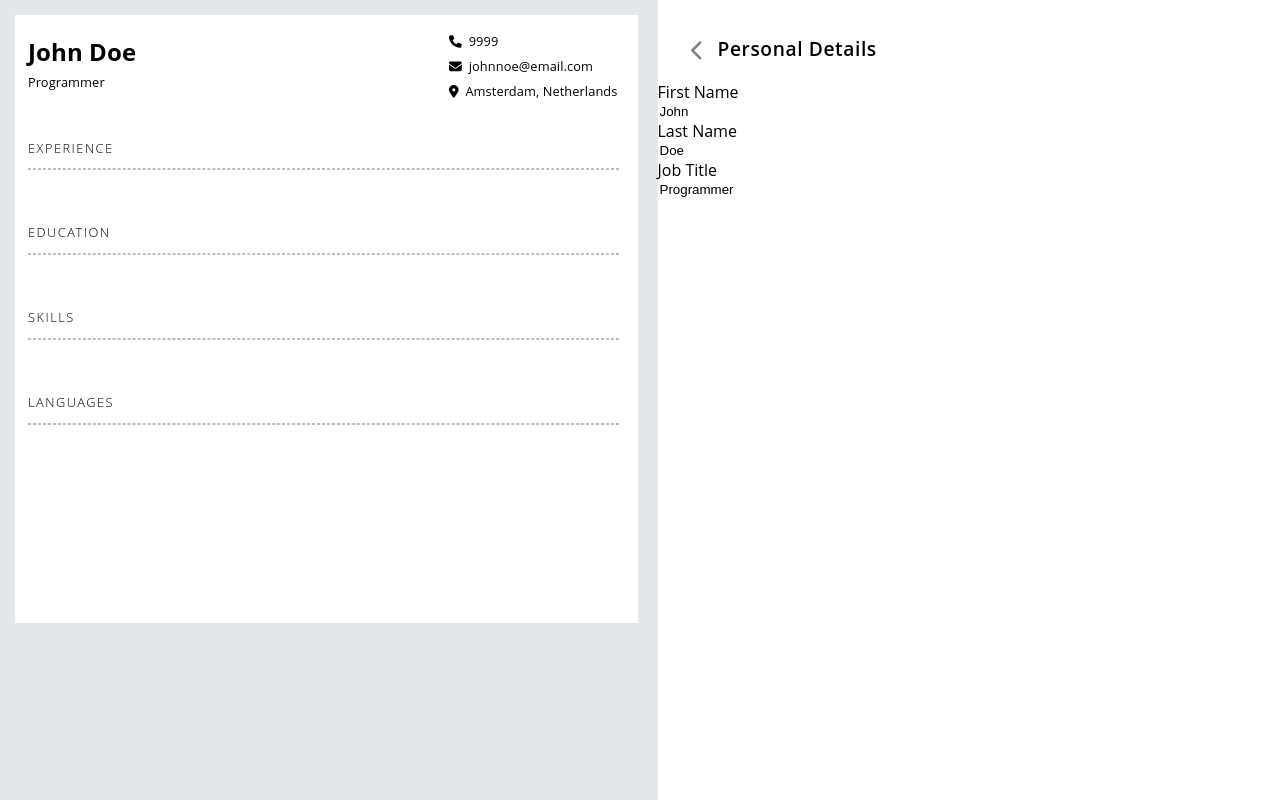
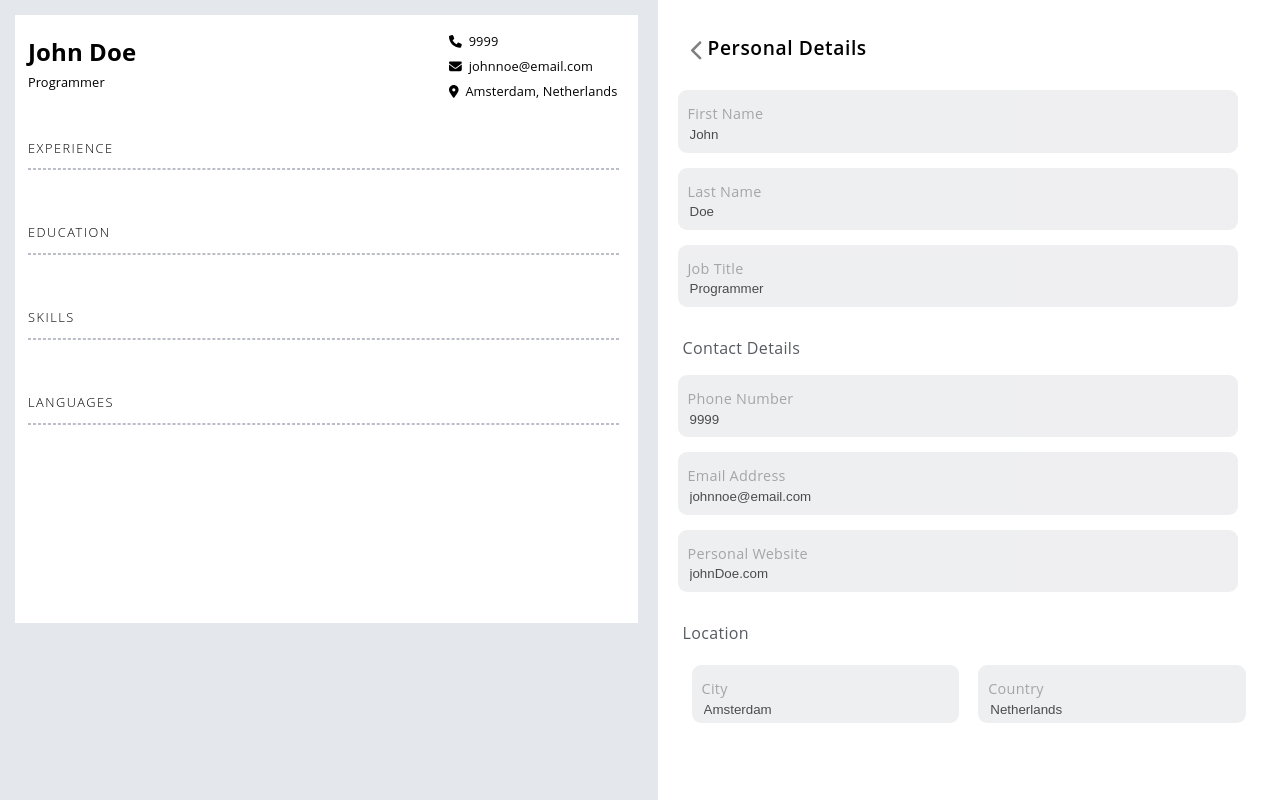
Before and after one commit to Sonya244/Cv-builderApp, a React (Vite) app: page / in a window 1280 px wide. Both pictures are taken after a click on the icon 1223 px from the left and 113 px from the top of the page. Built offline with nearby package versions, Linux system fonts and the light colour scheme.

Commit message:
personalId oage is done

```diff
--- a/components/PersonalDPage.jsx
+++ b/components/PersonalDPage.jsx
@@ -9,13 +9,49 @@ const PersonalDPage = ({user , setUser, setPage}) => {
             <FontAwesomeIcon icon={faChevronLeft} id='ChevronBackIcon' onClick={() => setPage('DataForm')}/>
             <div className="FirstBlock">
                 <form>
+                   <div className='inputField'>
                     <label htmlFor ='name' > First Name </label>
                     <input type ='text' name ='name' id='name' value={user.FirstName} onChange={e => setUser({...user, FirstName: e.target.value})}/>
+                    </div>
+                    <div className='inputField'>
                    <label htmlFor ='last-name'>Last Name</label>
                    <input type ='text' name ='last-name' id='last-name' value={user.LastName} onChange={e => setUser({...user, LastName: e.target.value})}/>
+                   </div>
+                   <div className='inputField'>
                    <label htmlFor ='job-title'>Job Title</label>
                    <input type ='text' name ='job-title' id='job-title' value={user.JobTitle} onChange={e => setUser({...user, JobTitle: e.target.value})}/>
+                   </div>
                 </form>
+            </div>
+            <div className='SecondBlock'>
+                <h4>Contact Details</h4>
+                <form id='secondBlockForm'>
+                    <div className='inputField'>
+                        <label htmlFor='phoneNumber'>Phone Number</label>
+                        <input type = 'tel' name='phoneNumber' id='phoneNumber' value ={user.contactDetails.phoneNumber} onChange={e => setUser({...user, contactDetails:{...user.contactDetails, phoneNumber: e.target.value}})}></input>
+                    </div>
+                    <div className='inputField'>
+                        <label htmlFor='email'>Email Address</label>
+                        <input type='email' name='email' id='email' value ={user.contactDetails.Email} onChange = {e => setUser({...user, contactDetails:{...user.contactDetails, Email : e.target.value}})}></input>
+                    </div>
+                    <div className='inputField'>
+                        <label htmlFor='website'>Personal Website</label>
+                        <input type='text' name='website' id='website' value={user.contactDetails.webSite} onChange = {e => setUser({...user, contactDetails:{...user.contactDetails, webSite: e.target.value}})}></input>
+                    </div>
+                </form>
+            </div>
+            <div className='ThirdBlock'>
+                <h4>Location</h4>
+                <div className = 'formCluster'>
+                <div className='inputField'>
+                <label htmlFor='city'>City</label>
+                <input type='text' name ='city' id='city' value ={user.Location.City} onChange={e => setUser({...user, Location:{...user.Location, City: e.target.value}})}></input>
+                </div>
+                <div className='inputField'>
+                <label htmlFor='country'>Country</label>
+                <input type='text' name='country' id='country' value ={user.Location.Country} onChange={e=> setUser({...user, Location:{...user.Location, Country: e.target.value}})}></input>
+                </div>
+                </div>
             </div>
         </div>
     )
--- a/src/App.jsx
+++ b/src/App.jsx
@@ -12,6 +12,7 @@ function App() {
     contactDetails: {
       phoneNumber: '9999',
       Email: 'johnnoe@email.com',
+      webSite: 'johnDoe.com'
     },
     Location: {
       City: 'Amsterdam',
--- a/src/index.css
+++ b/src/index.css
@@ -91,7 +91,7 @@ margin-right: 3px;
 
 .DataForm {
   font-family: "Open Sans", sans-serif;
-  width: 100%;
+  width: 100vh;
 }
 .DataForm h3{
   padding-left: 32px;
@@ -100,7 +100,6 @@ margin-right: 3px;
 }
 .ContainerDataForm {
   display: flex;
-
 width: 50%;
 height: 100vh;
 background-color: white;
@@ -150,30 +149,66 @@ margin-left: 20px;
 .PersonalPageContainer{
   font-family: "Open Sans", sans-serif;
   width: 100%;
+  height: 100%;
+  /*padding: 10px;*/
   /*display: none; */
 }
 .PersonalPageContainer h3{
-  margin-left: 60px;
-  margin-top: 35px;
+  margin-left: 50px;
+  padding-top: 15px;
   letter-spacing: 0.60px;
   font-weight: 550;
   font-size: 1.2rem;
   position: relative;
 
 }
+.PersonalPageContainer h4{
+
+  margin-top: 15px;
+  margin-left: 25px;
+  font-weight: 400;
+  letter-spacing: 0.35px;
+  color: #575b61;
+}
 .FirstBlock{
   display: flex;
   flex-direction: column;
   width: 100%;
 }
-.FirstBlock form{
+.FirstBlock form,
+.SecondBlock form{
   display: flex;
   flex-direction: column;
+  margin-left: 20px;
+  margin-top: 10px;
+  width: 90%;
 
 }
 input {
   border: none;
   outline: none;
+}
+
+.inputField{
+  display: flex;
+  flex-direction: column;
+  background-color: #e8e9eb;
+  height: auto;
+  padding: 10px;
+  margin-bottom: 15px;
+  border-radius: 9px;
+  opacity: 0.7;
+}
+.inputField input{
+  background: transparent;
+  padding-top:4px;
+  height: 1.2rem;
+}
+.inputField label{
+  color: gray;
+  font-size: 0.90rem;
+  letter-spacing: 0.28px;
+  padding-top: 4px;
 }
  #ChevronBackIcon{
   position: absolute;
@@ -182,3 +217,21 @@ input {
   font-size: 1.3rem;
   color: gray;
   }
+#secondBlockForm {
+  margin-top: -5px;
+}
+
+.formCluster{
+  display: flex;
+  justify-content: center;
+  gap: 19px;
+  height: auto;
+
+
+
+}
+.formCluster .inputField{
+  width: 43%;
+  height: 3.6rem;
+
+}
```
